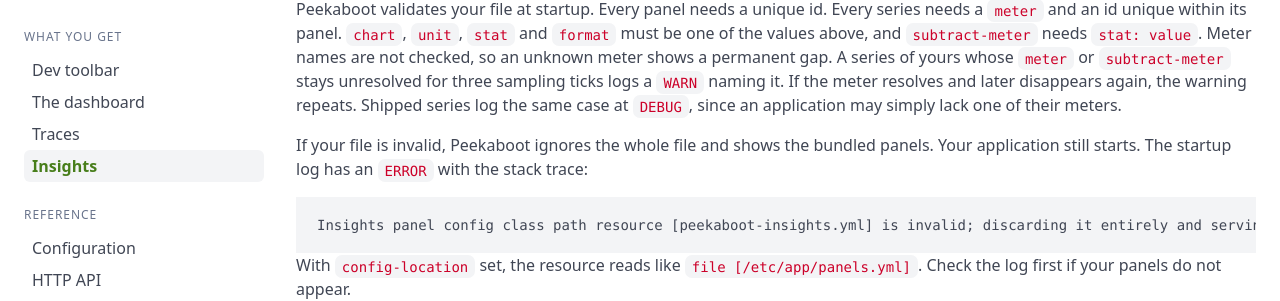
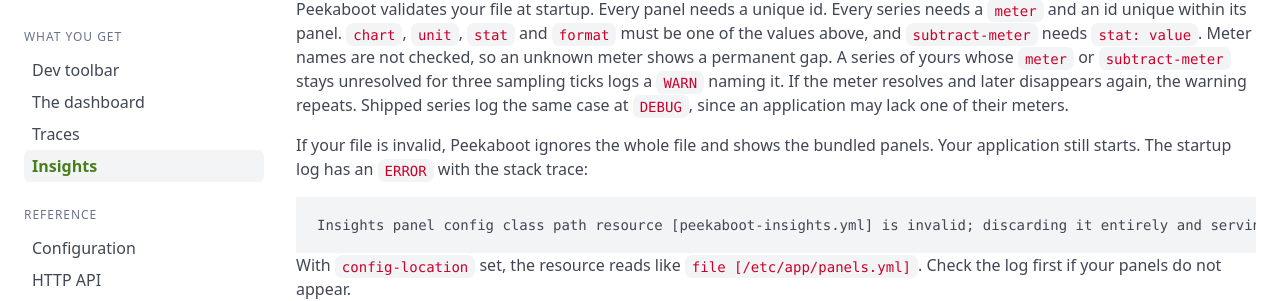
Before and after one commit to peekaboot-org/peekaboot-org.github.io, a Jekyll site: the page built from docs/insights.md, in a window 1280 px wide and 900 px high, scrolled down 6193 px. Shown: the part 166-467 px from the top of the window. Built offline with Jekyll 4.4.1, drawn with Linux system fonts in a browser that asks for light colours.

Commit message:
docs: drop filler from insights and contributing

```diff
--- a/docs/insights.md
+++ b/docs/insights.md
@@ -239,7 +239,7 @@
 unknown meter shows a permanent gap. A series of yours whose `meter` or `subtract-meter` stays
 unresolved for three sampling ticks logs a `WARN` naming it. If the meter resolves and later
 disappears again, the warning repeats. Shipped series log the same case at `DEBUG`, since an
-application may simply lack one of their meters.
+application may lack one of their meters.
 
 If your file is invalid, Peekaboot ignores the whole file and shows the bundled panels. Your
 application still starts. The startup log has an `ERROR` with the stack trace:
```
Also changed, not shown: docs/contributing.md (+0 -2 lines).
